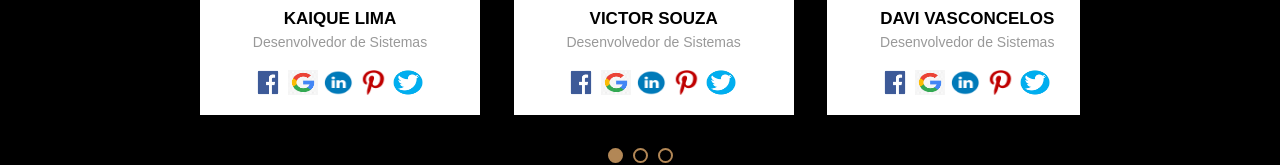
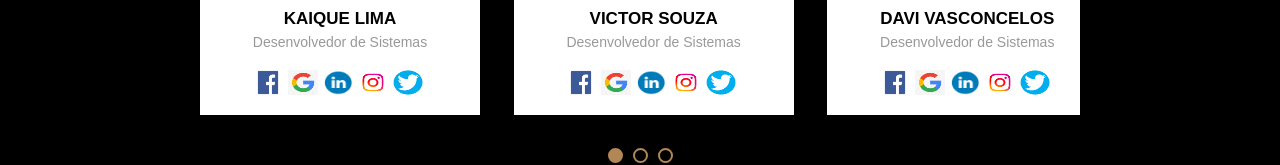
Before and after one commit to KaiqueLima11/Awax, a plain HTML site: page index.html in a window 1280 px wide. Shown: the part 2781-2946 px from the top of the page. Drawn offline with Linux system fonts and the light colour scheme.

Commit message:
Update index.html

```diff
--- a/index.html
+++ b/index.html
@@ -258,7 +258,7 @@
                                         <a href=""><img src="images/Facebook.png"></a>
                                         <a href=""><img src="images/gooogle_novo.jpg"></a>
                                         <a href="https://www.linkedin.com/in/kaique-lima-rodrigues-370225252/"><img src="images/linkedin-logo.png"></a>
-                                        <a href=""><img src="images/pinterest.png"></a>
+                                        <a href=""><img src="images/instagram.png"></a>
                                         <a href=""><img src="images/twitter.png"></a>
                                     </div>
                                 </div>
@@ -272,7 +272,7 @@
                                         <a href=""><img src="images/Facebook.png"></a>
                                         <a href=""><img src="images/gooogle_novo.jpg"></a>
                                         <a href=""><img src="images/linkedin-logo.png"></a>
-                                        <a href=""><img src="images/pinterest.png"></a>
+                                        <a href=""><img src="images/instagram.png"></a>
                                         <a href=""><img src="images/twitter.png"></a>
                                     </div>
                                 </div>
@@ -286,7 +286,7 @@
                                         <a href=""><img src="images/Facebook.png"></a>
                                         <a href=""><img src="images/gooogle_novo.jpg"></a>
                                         <a href=""><img src="images/linkedin-logo.png"></a>
-                                        <a href=""><img src="images/pinterest.png"></a>
+                                        <a href=""><img src="images/instagram.png"></a>
                                         <a href=""><img src="images/twitter.png"></a>
                                     </div>
                                 </div>
```
